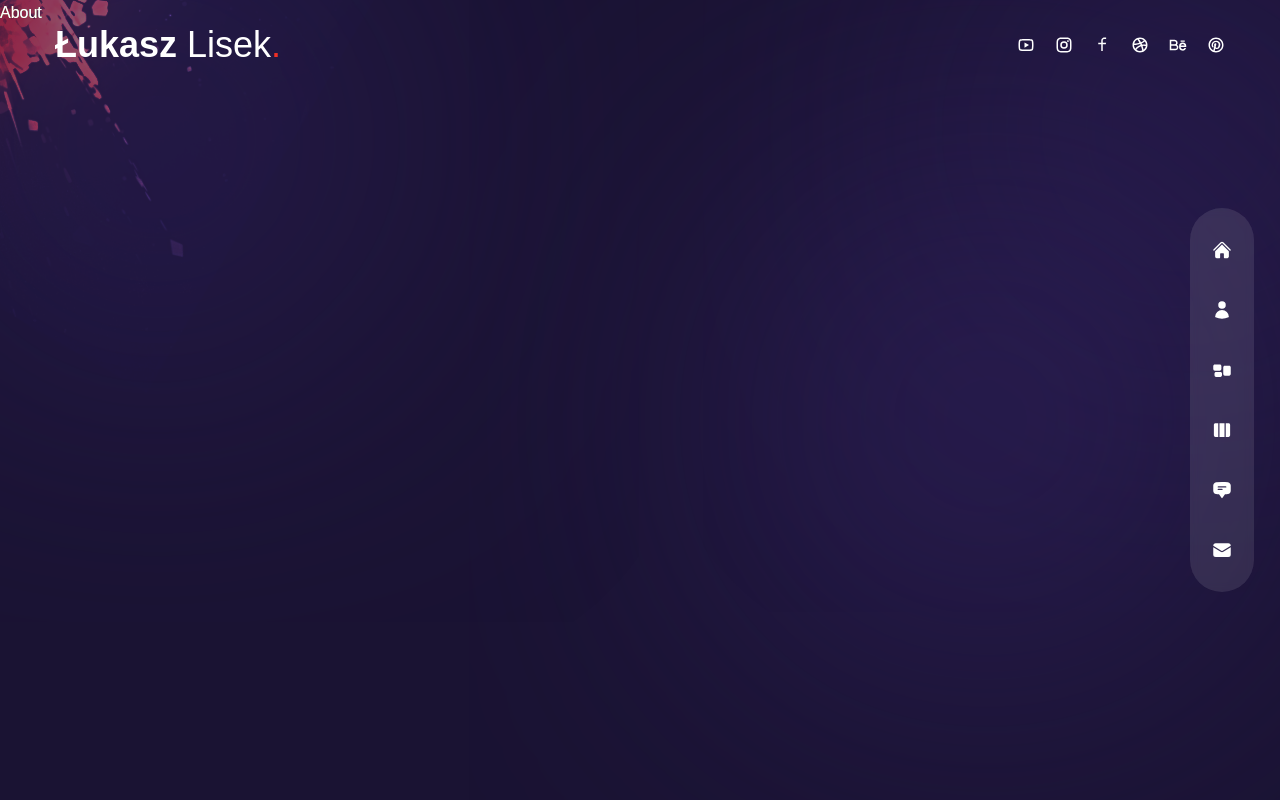
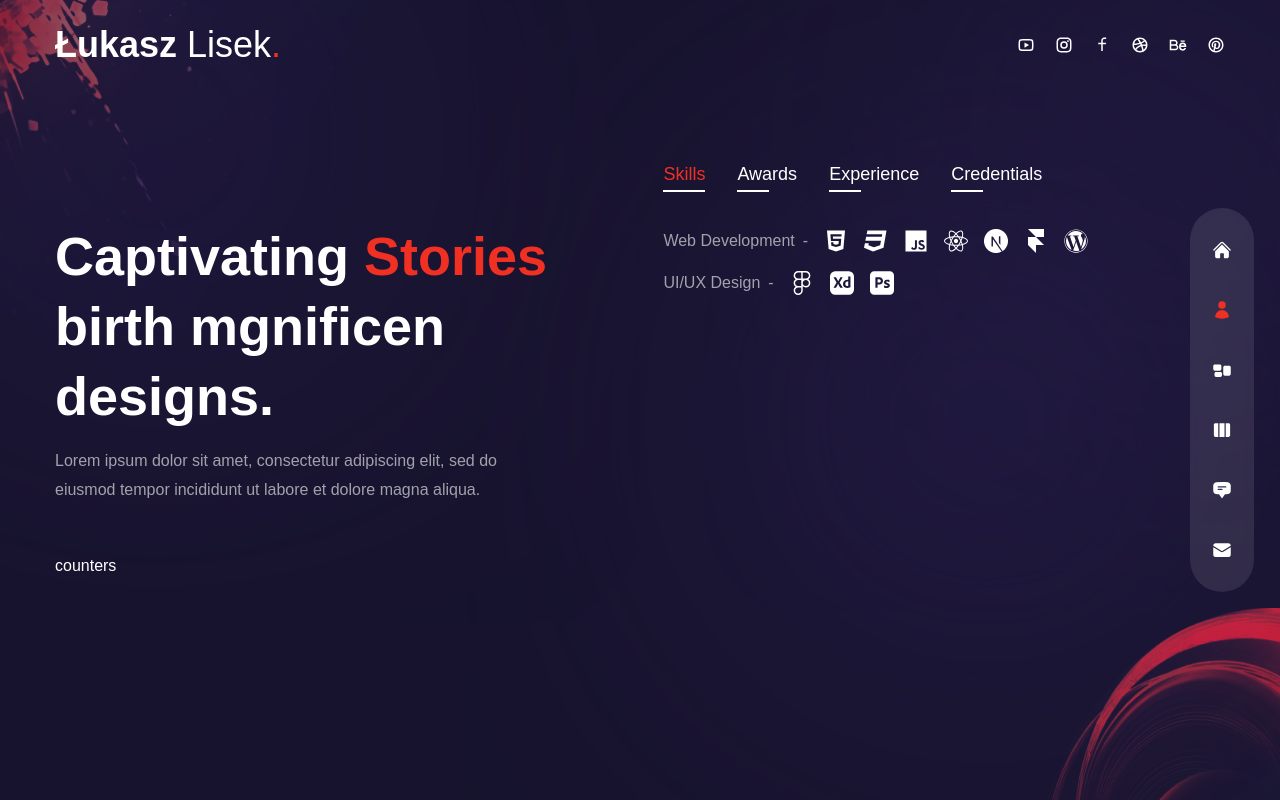
Before and after one commit to Atlon1/lukaszL-portfolio, a React (Create React App) app: page /lukaszL-portfolio/about in a window 1280 px wide. Built offline with nearby package versions, Linux system fonts and the light colour scheme.

Commit message:
abour almost done

```diff
--- a/package.json
+++ b/package.json
@@ -18,6 +18,7 @@
     "postcss-cli": "^9.1.0",
     "postcss-preset-env": "^7.8.3",
     "react": "^18.2.0",
+    "react-countup": "^6.5.0",
     "react-dom": "^18.2.0",
     "react-icons": "^4.11.0",
     "react-scripts": "^5.0.1",
@@ -54,11 +55,11 @@
     "autoprefixer": "^10.4.14",
     "eslint": "8.41.0",
     "eslint-config-next": "13.4.3",
+    "gh-pages": "^6.0.0",
     "postcss": "^8.4.23",
     "react-router": "^6.14.1",
     "react-router-hash-link": "^2.4.3",
     "react-type-animation": "^3.2.0",
-    "tailwindcss": "^3.3.2",
-    "gh-pages": "^6.0.0"
+    "tailwindcss": "^3.3.2"
   }
 }
--- a/src/components/Circles.tsx
+++ b/src/components/Circles.tsx
@@ -1,9 +1,9 @@
 import React from 'react';
-
+import Circle from '../assets/circles.png'
 const Circles = () => {
     return (
-        <div>
-            Circles
+        <div className='w-[200px] xl:w-[300px] absolute -right-16  -bottom-2 mix-blend-color-dodge animate-pulse duration-75'>
+          <img className=' w-[260px] h-[200px]' src={Circle} alt='Circles'/>
         </div>
     );
 };
--- a/src/components/Nav.tsx
+++ b/src/components/Nav.tsx
@@ -17,26 +17,20 @@ type Link = {
     icon: any;
 };
 export const navData: Link[] = [
-    {name: 'home', path: 'lukaszL-portfolio/', icon: <HiHome/>},
-    {name: 'about', path: 'lukaszL-portfolio/about', icon: <HiUser/>},
-    {name: 'services', path: 'lukaszL-portfolio/services', icon: <HiRectangleGroup/>},
-    {name: 'work', path: 'lukaszL-portfolio/work', icon: <HiViewColumns/>},
-    {
-        name: 'testimonials',
-        path: 'lukaszL-portfolio/testimonials',
-        icon: <HiChatBubbleBottomCenterText/>,
-    },
-    {
-        name: 'contact',
-        path: 'lukaszL-portfolio/contact',
-        icon: <HiEnvelope/>,
-    },
+    {name: 'home', path: '/lukaszL-portfolio/', icon: <HiHome/>},
+    {name: 'about', path: '/lukaszL-portfolio/about', icon: <HiUser/>},
+    {name: 'services', path: '/lukaszL-portfolio/services', icon: <HiRectangleGroup/>},
+    {name: 'work', path: '/lukaszL-portfolio/work', icon: <HiViewColumns/>},
+    {name: 'testimonials', path: '/lukaszL-portfolio/testimonials', icon: <HiChatBubbleBottomCenterText/>,},
+    {name: 'contact', path: '/lukaszL-portfolio/contact', icon: <HiEnvelope/>,},
 ];
+
 
 
 const Nav = () => {
 
     const location = useLocation();
+
     return (
         <nav className='flex flex-col items-center xl:justify-center gap-y-4 fixed h-max bottom-0 mt-auto xl:right-[2%]
         z-50 top-0 w-full xl:w-16 xl:max-w-md xl:h-screen '>
--- a/src/pages/About.tsx
+++ b/src/pages/About.tsx
@@ -1,4 +1,4 @@
-import React from 'react';
+import React, {useState} from 'react';
 
 import {
     FaHtml5,
@@ -15,29 +15,43 @@ import {
     SiAdobexd,
     SiAdobephotoshop,
 } from "react-icons/si";
+import Circles from "../components/Circles";
+import Avatar from "../components/Avatar";
 
+import {motion} from "framer-motion";
+import {fadeIn} from "../variants";
 
+import CountUp from 'react-countup';
+
+type AboutData = {
+    title: string;
+    info: Array<{
+        title: string;
+        icons?: Array<any>;
+        stage?: string;
+    }>;
+}
 const About = () => {
 
-    const aboutData = [
+    const aboutData: AboutData[] = [
         {
             title: 'skills',
             info: [
                 {
                     title: 'Web Development',
                     icons: [
-                        <FaHtml5 />,
-                        <FaCss3 />,
-                        <FaJs />,
-                        <FaReact />,
-                        <SiNextdotjs />,
-                        <SiFramer />,
-                        <FaWordpress />,
+                        <FaHtml5/>,
+                        <FaCss3/>,
+                        <FaJs/>,
+                        <FaReact/>,
+                        <SiNextdotjs/>,
+                        <SiFramer/>,
+                        <FaWordpress/>,
                     ],
                 },
                 {
                     title: 'UI/UX Design',
-                    icons: [<FaFigma />, <SiAdobexd />, <SiAdobephotoshop />],
+                    icons: [<FaFigma/>, <SiAdobexd/>, <SiAdobephotoshop/>],
                 },
             ],
         },
@@ -91,10 +105,71 @@ const About = () => {
     ];
 
 
+    const [index, setIndex] = useState(0);
+
+
 
     return (
-        <div>
-            About
+        <div className='h-full bg-primary/30 py-32 text-center xl:text-left'>
+            <Circles/>
+            <motion.div
+                variants={fadeIn('right', 0.2)}
+                initial='hidden'
+                animate='show'
+                exit='hidden'
+                className='hidden xl:flex absolute bottom-0 -left-[370px]'>
+                <Avatar/>
+            </motion.div>
+            <div className='container mx-auto h-full flex flex-col items-center xl:flex-row gap-x-6'>
+                <div className='flex-1 flex flex-col justify-center'>
+                <h2 className='h2'>
+                    Captivating <span className='text-accent'>Stories</span> birth mgnificen designs.
+                </h2>
+                    <p className='max-w-[500px] mx-auto xl:mx-0 mb-6 xl:mb-12 px-2 xl:px-0'>
+                        Lorem ipsum dolor sit amet, consectetur adipiscing elit, sed do eiusmod tempor incididunt ut labore et dolore magna aliqua.
+                    </p>
+                    <div>
+                        counters
+                    </div>
+                </div>
+                <div className='flex flex-col w-full xl:max-w-[48%] h-[480px]'>
+                    <div className='flex gap-x-4 xl:gap-x-8 mx-auto xl:mx-0 mb-4'>
+                        {aboutData.map((item, itemIndex) => {
+                            return (
+                                <div key={itemIndex}
+                                     className={`${index === itemIndex && 'text-accent after:w-[100%] after:bg-accent after:transition-all after:duration-300'}
+                                cursor-pointer capitalize xl:text-lg relative after:w-8
+                                after:h-[2px] after:bg-white after:absolute after:-bottom-1 after:left-0`}
+                                onClick={() => setIndex(itemIndex)}
+                                >{item.title}</div>
+
+                            )
+                        })}
+                    </div>
+                    <div className='py-2 xl:py-6 flex flex-col gap-y-2 xl:gap-y-4 items-center xl:items-start'>
+                        {aboutData[index].info.map((item, itemIndex) => {
+                                return (
+                                    <div
+                                        className='flex-1 flex flex-col md:flex-row max-w-max gap-x-2 items-center text-white/60'
+                                        key={itemIndex}>
+                                        <div className='font-light mb-2 md:mb-0'>{item.title}</div>
+                                        <div className='hidden md:flex'>-</div>
+                                        <div>{item.stage}</div>
+                                        <div className='flex gap-x-4'>
+                                            {item.icons?.map((icon, iconIndex) => {
+                                                return (
+                                                    <div
+                                                        className='text-2xl transition-all text-white'
+                                                        key={iconIndex}>{icon}</div>
+                                                )
+                                            })}
+                                        </div>
+                                    </div>
+                                )
+                        })}
+                    </div>
+                </div>
+            </div>
         </div>
     );
 };
```
Also changed, not shown: 1 other file (tests, documents, lock files or other folders).
